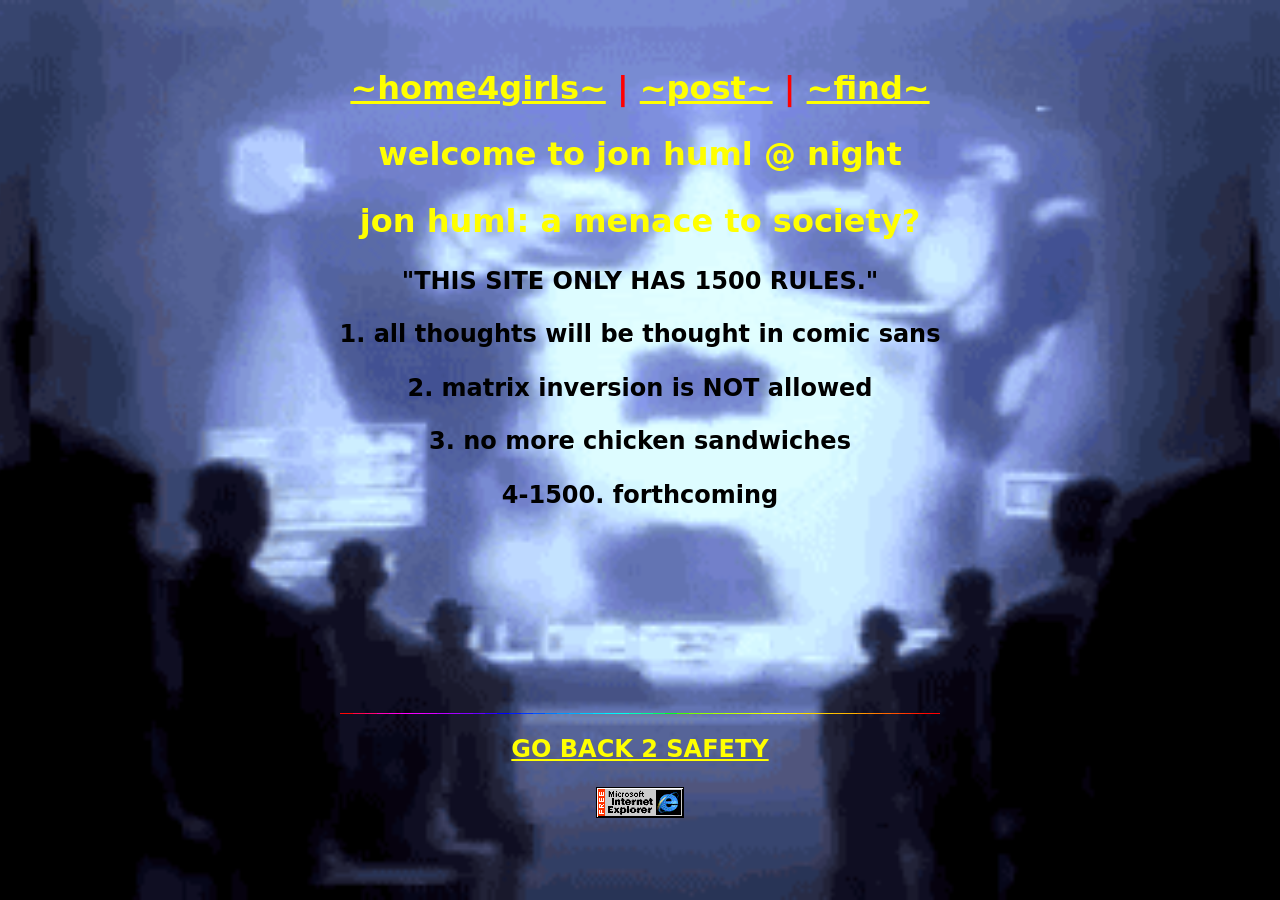
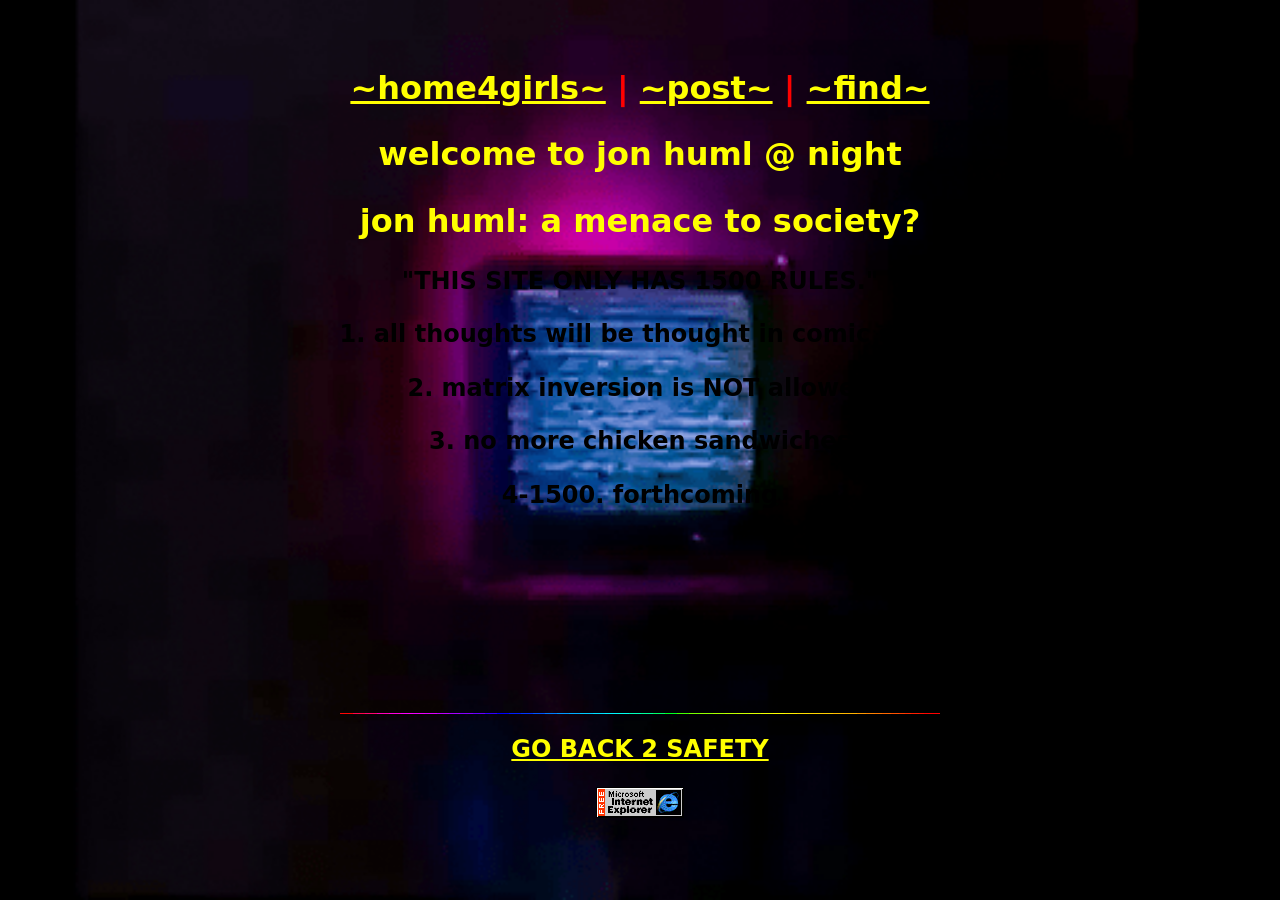
Before and after one commit to 00jrh00/00jrh00.github.io, a Jekyll site: the page built from index.markdown, in a window 1280 px wide. Built offline with Jekyll 4.4.1, drawn with Linux system fonts in a browser that asks for light colours.

Commit message:
Update style.css

```diff
--- a/assets/styling/home/style.css
+++ b/assets/styling/home/style.css
@@ -23,8 +23,8 @@ html, body{
 	background-image: url("https://i.imgur.com/YUPql5N.gif");
 }
 .bg2{
-	background-image: url(../../images/home/mac.gif);
-	background-repeat: repeat;
+	background-image: url(../../images/home/tv2.gif);
+	background-repeat: no-repeat;
 	background-size: cover;
 	background-position: center;
 	background-color: #000000; /* Do not repeat the image */
```
